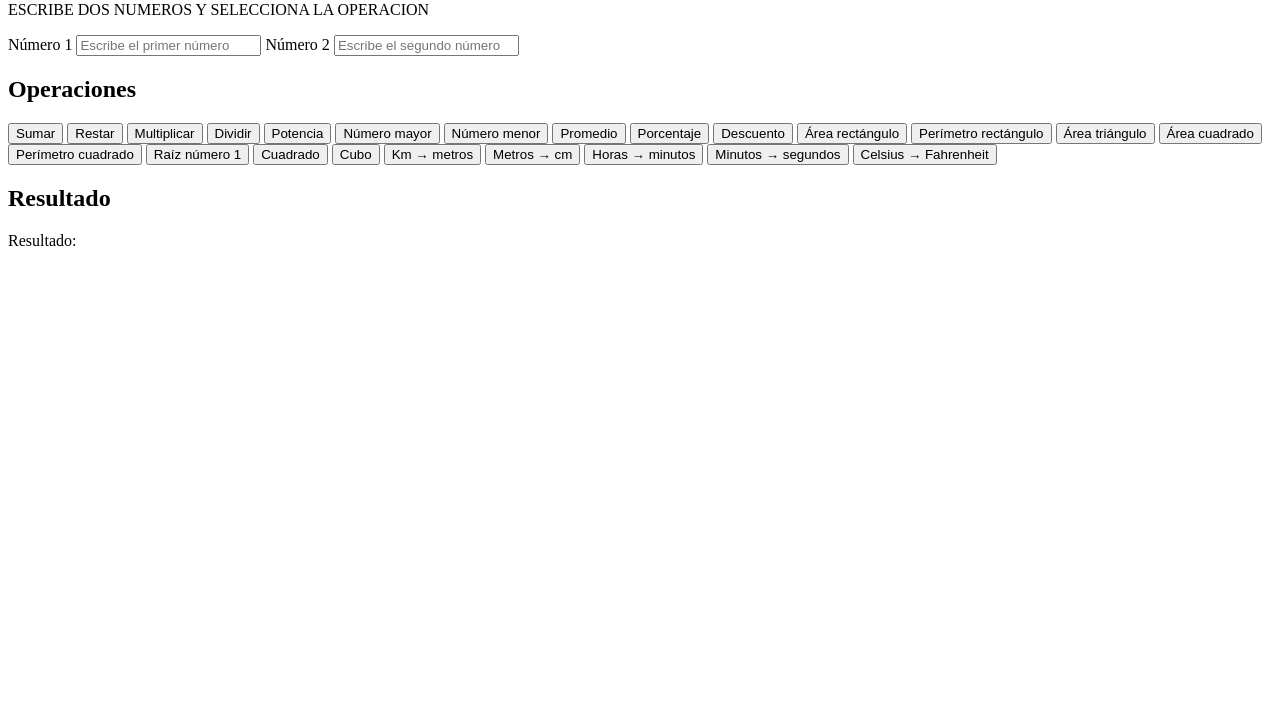
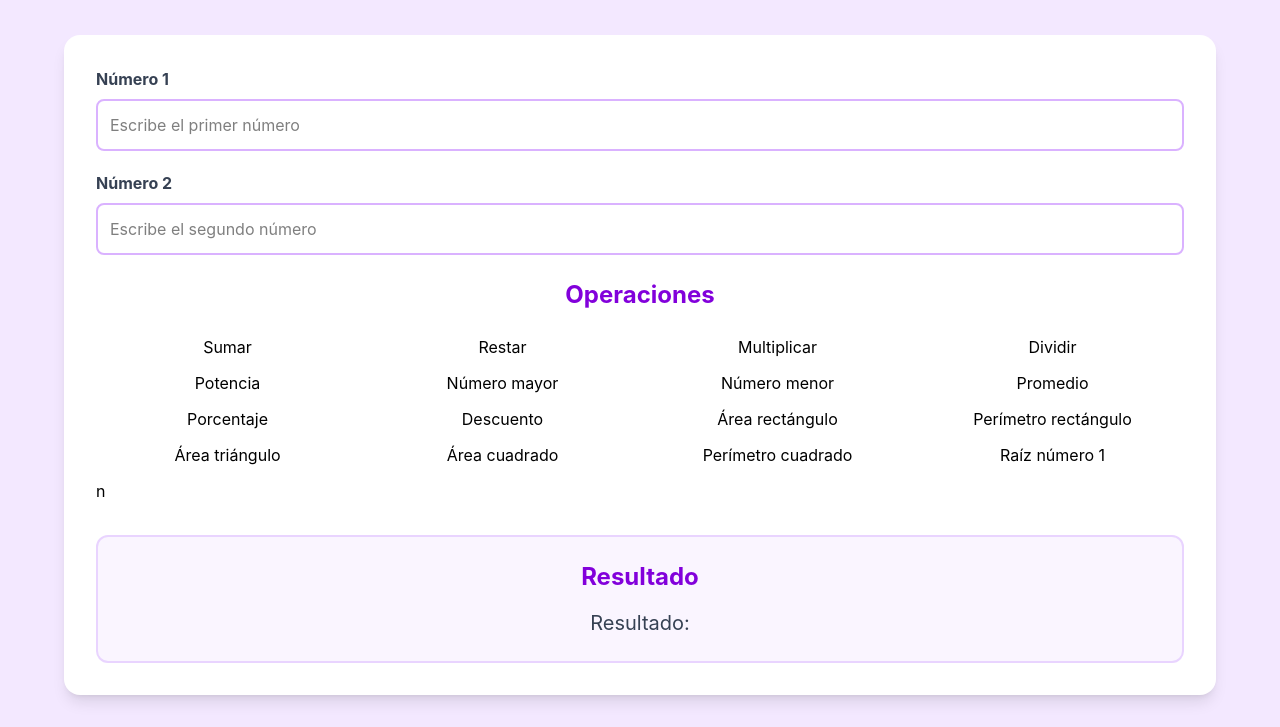
Before and after one commit to rebeca0225/funciones, a website: page index.html in a window 1280 px wide. Shown: the part 105-832 px from the top of the page. Before the commit the page ends 800 px from the top, so only its background shows below. Drawn offline with Linux system fonts and the light colour scheme.

Commit message:
Actualizo proyecto con Tailwind CSS

````diff
--- a/app.js
+++ b/app.js
@@ -161,61 +161,3 @@ function raizNumero1() {
 
     mostrar("La raíz cuadrada es: " + Math.sqrt(numero));
 }
-
-
-// 17. CUADRADO
-function cuadrado() {
-    let [numero] = obtenerNumeros();
-
-    mostrar("El cuadrado es: " + (numero * numero));
-}
-
-
-// 18. CUBO
-function cubo() {
-    let [numero] = obtenerNumeros();
-
-    mostrar("El cubo es: " + (numero * numero * numero));
-}
-
-
-// 19. KILÓMETROS A METROS
-function kilometrosMetros() {
-    let [kilometros] = obtenerNumeros();
-
-    mostrar(kilometros + " km = " + (kilometros * 1000) + " metros");
-}
-
-
-// 20. METROS A CENTÍMETROS
-function metrosCentimetros() {
-    let [metros] = obtenerNumeros();
-
-    mostrar(metros + " metros = " + (metros * 100) + " centímetros");
-}
-
-
-// 21. HORAS A MINUTOS
-function horasMinutos() {
-    let [horas] = obtenerNumeros();
-
-    mostrar(horas + " horas = " + (horas * 60) + " minutos");
-}
-
-
-// 22. MINUTOS A SEGUNDOS
-function minutosSegundos() {
-    let [minutos] = obtenerNumeros();
-
-    mostrar(minutos + " minutos = " + (minutos * 60) + " segundos");
-}
-
-
-// 23. CELSIUS A FAHRENHEIT
-function celsiusFahrenheit() {
-    let [celsius] = obtenerNumeros();
-
-    let fahrenheit = (celsius * 9 / 5) + 32;
-
-    mostrar(celsius + " °C = " + fahrenheit + " °F");
-}
--- a/index.html
+++ b/index.html
@@ -1,69 +1,114 @@
-```html
 <!DOCTYPE html>
 <html lang="es">
+
 <head>
     <meta charset="UTF-8">
     <meta name="viewport" content="width=device-width, initial-scale=1.0">
-    <title>30 Funciones JavaScript</title>
-    <link rel="stylesheet" href="style.css">
+
+    <title>15 Funciones JavaScript</title>
+
+    <!-- Tailwind CSS -->
+    <link rel="stylesheet" href="./src/output.css">
 </head>
 
-<body>
+<body class="bg-purple-100 min-h-screen py-8 px-4">
 
-    <div class="contenedor">
+    <div class="max-w-6xl mx-auto">
 
-        <h1>30 Funciones en JavaScript</h1>
-        <p>ESCRIBE DOS NUMEROS Y SELECCIONA LA OPERACION</p>
+        <!-- TÍTULO -->
+        <h1 class="text-4xl font-bold text-purple-700 text-center mb-3">
+            15 FUNCIONES EN JAVACRIPT
+        </h1>
 
-        <div class="calculadora">
+        <p class="text-center text-gray-600 mb-8 uppercase">
+            Escribe dos números y selecciona la operación
+        </p>
 
-            <label for="numero1">Número 1</label>
-            <input type="number" id="numero1" placeholder="Escribe el primer número">
+        <!-- CALCULADORA -->
+        <div class="bg-white p-8 rounded-2xl shadow-lg">
 
-            <label for="numero2">Número 2</label>
-            <input type="number" id="numero2" placeholder="Escribe el segundo número">
+            <!-- NÚMERO 1 -->
+            <label for="numero1" class="block font-bold text-gray-700 mb-2">
+                Número 1
+            </label>
 
-            <h2>Operaciones</h2>
+            <input
+                type="number"
+                id="numero1"
+                placeholder="Escribe el primer número"
+                class="w-full p-3 mb-5 border-2 border-purple-300 rounded-lg focus:outline-none focus:border-purple-600"
+            >
 
-            <div class="botones">
+            <!-- NÚMERO 2 -->
+            <label for="numero2" class="block font-bold text-gray-700 mb-2">
+                Número 2
+            </label>
 
-                <button onclick="sumar()">Sumar</button>
-                <button onclick="restar()">Restar</button>
-                <button onclick="multiplicar()">Multiplicar</button>
-                <button onclick="dividir()">Dividir</button>
+            <input
+                type="number"
+                id="numero2"
+                placeholder="Escribe el segundo número"
+                class="w-full p-3 mb-6 border-2 border-purple-300 rounded-lg focus:outline-none focus:border-purple-600"
+            >
 
-                <button onclick="potencia()">Potencia</button>
-                <button onclick="numeroMayor()">Número mayor</button>
-                <button onclick="numeroMenor()">Número menor</button>
+            <!-- OPERACIONES -->
+            <h2 class="text-2xl font-bold text-purple-700 text-center mb-6">
+                Operaciones
+            </h2>
 
-                <button onclick="promedio()">Promedio</button>
-                <button onclick="porcentaje()">Porcentaje</button>
-                <button onclick="descuento()">Descuento</button>
+            <div class="grid grid-cols-1 sm:grid-cols-2 lg:grid-cols-4 gap-3">
 
-                <button onclick="areaRectangulo()">Área rectángulo</button>
-                <button onclick="perimetroRectangulo()">Perímetro rectángulo</button>
+                <button onclick="sumar()" class="boton">Sumar</button>
+                <button onclick="restar()" class="boton">Restar</button>
+                <button onclick="multiplicar()" class="boton">Multiplicar</button>
+                <button onclick="dividir()" class="boton">Dividir</button>
 
-                <button onclick="areaTriangulo()">Área triángulo</button>
-                <button onclick="areaCuadrado()">Área cuadrado</button>
-                <button onclick="perimetroCuadrado()">Perímetro cuadrado</button>
+                <button onclick="potencia()" class="boton">Potencia</button>
+                <button onclick="numeroMayor()" class="boton">Número mayor</button>
+                <button onclick="numeroMenor()" class="boton">Número menor</button>
+                <button onclick="promedio()" class="boton">Promedio</button>
 
-                <button onclick="raizNumero1()">Raíz número 1</button>
-                <button onclick="cuadrado()">Cuadrado</button>
-                <button onclick="cubo()">Cubo</button>
+                <button onclick="porcentaje()" class="boton">Porcentaje</button>
+                <button onclick="descuento()" class="boton">Descuento</button>
 
-                <button onclick="kilometrosMetros()">Km → metros</button>
-                <button onclick="metrosCentimetros()">Metros → cm</button>
+                <button onclick="areaRectangulo()" class="boton">
+                    Área rectángulo
+                </button>
 
-                <button onclick="horasMinutos()">Horas → minutos</button>
-                <button onclick="minutosSegundos()">Minutos → segundos</button>
+                <button onclick="perimetroRectangulo()" class="boton">
+                    Perímetro rectángulo
+                </button>
 
-                <button onclick="celsiusFahrenheit()">Celsius → Fahrenheit</button>
+                <button onclick="areaTriangulo()" class="boton">
+                    Área triángulo
+                </button>
+
+                <button onclick="areaCuadrado()" class="boton">
+                    Área cuadrado
+                </button>
+
+                <button onclick="perimetroCuadrado()" class="boton">
+                    Perímetro cuadrado
+                </button>
+
+                <button onclick="raizNumero1()" class="boton">
+                    Raíz número 1
+                </button>
+ n
 
             </div>
 
-            <div class="resultado">
-                <h2>Resultado</h2>
-                <p id="resultado">Resultado:</p>
+            <!-- RESULTADO -->
+            <div class="mt-8 p-6 bg-purple-50 border-2 border-purple-200 rounded-xl">
+
+                <h2 class="text-2xl font-bold text-purple-700 text-center mb-4">
+                    Resultado
+                </h2>
+
+                <p id="resultado" class="text-center text-xl text-gray-700">
+                    Resultado:
+                </p>
+
             </div>
 
         </div>
@@ -73,4 +118,5 @@
     <script src="app.js"></script>
 
 </body>
+
 </html>
--- /dev/null
+++ b/src/input.css
@@ -0,0 +1 @@
+@import "tailwindcss";
````
Also changed, not shown: package.json (added, +25 -0 lines), src/output.css (added), 2 other files.
